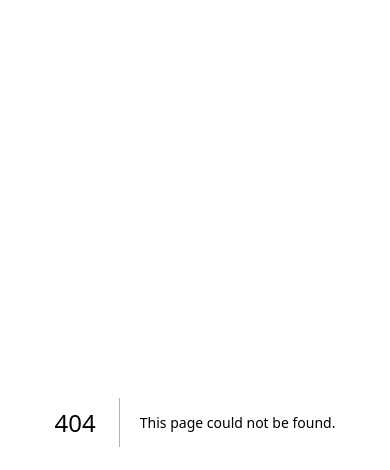
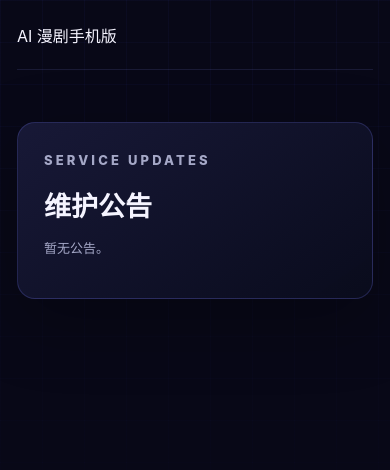
Before and after one commit to Qazwesrd/AI-Comic-Mobile, a Next.js app in the folder apps/web/: page /notices in a window 390 px wide. Before the commit this address had no page. Shown: the top 470 px of the page. Built offline with nearby package versions, Linux system fonts and the light colour scheme; no server answers.

Commit message:
Add mobile product page: apps/web/src/app/notices/page.tsx

```diff
--- /dev/null
+++ b/apps/web/src/app/notices/page.tsx
@@ -0,0 +1,7 @@
+"use client";
+import {useEffect,useState} from "react";
+const API=process.env.NEXT_PUBLIC_API_BASE_URL||"http://127.0.0.1:8000";
+type Notice={id:number;title:string;body:string;created_at:string};
+export default function NoticesPage(){const [items,setItems]=useState<Notice[]>([]);useEffect(()=>{fetch(`${API}/api/v1/notices`).then(r=>r.json()).then(setItems).catch(()=>setItems([]));},[]);
+return <main className="app-shell"><header className="topbar"><a className="brand" href="/">AI 漫剧手机版</a></header><section className="account-wrap"><div className="account-card"><p className="eyebrow">SERVICE UPDATES</p><h1>维护公告</h1>{items.length?items.map(n=><article className="portal-card" key={n.id}><h3>{n.title}</h3><p>{n.body}</p><small>{new Date(n.created_at).toLocaleString()}</small></article>):<p>暂无公告。</p>}</div></section></main>;
+}
```
